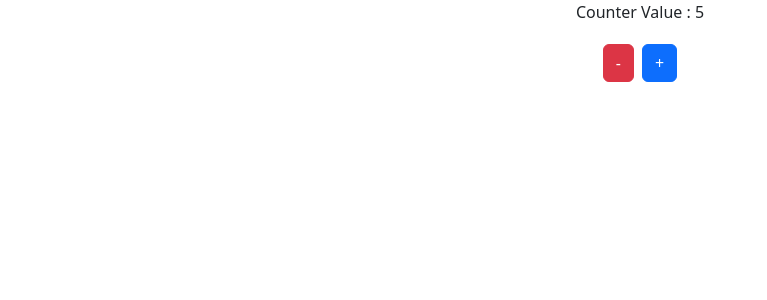
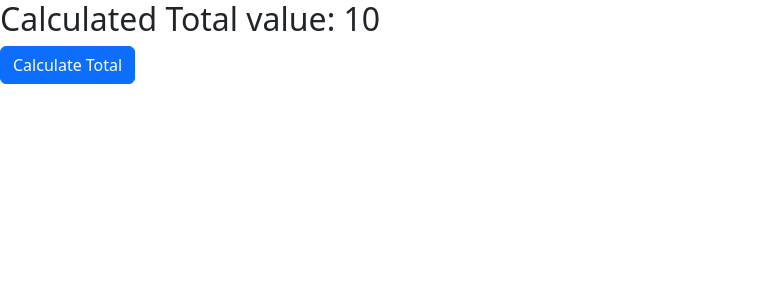
Before and after one commit to nirmal-404/Angular, an Angular app in the folder Angular/: page / in a window 1280 px wide. Shown: the top 300 px of the page, without its empty margins (0-767 px from the left). Built offline with nearby package versions, Linux system fonts and the light colour scheme.

Commit message:
linked signals

```diff
--- a/Angular/src/app/app.html
+++ b/Angular/src/app/app.html
@@ -14,6 +14,8 @@
 
 <!-- <app-attribute-directive></app-attribute-directive> -->
 
-<app-signals></app-signals>
+<!-- <app-signals></app-signals> -->
+
+<app-linked-signal></app-linked-signal>
 
 <router-outlet />
--- a/Angular/src/app/app.ts
+++ b/Angular/src/app/app.ts
@@ -8,12 +8,14 @@ import { StructuralDirectiveNgforVsFor } from './structural-directive-ngfor-vs-f
 import { StructuralDirectiveNgswitchVsSwitch } from './structural-directive-ngswitch-vs-switch/structural-directive-ngswitch-vs-switch'
 import { AttributeDirective } from './attribute-directive/attribute-directive'
 import { Signals } from './signals/signals'
+import { LinkedSignal } from './linked-signal/linked-signal'
 
 @Component({
   selector: 'app-root',
   imports: [
     RouterOutlet,
-    Signals,
+    LinkedSignal,
+    // Signals,
     // AttributeDirective,
     // StructuralDirectiveNgswitchVsSwitch,
     // StructuralDirectiveNgforVsFor,
--- /dev/null
+++ b/Angular/src/app/linked-signal/linked-signal.html
@@ -0,0 +1,4 @@
+<div>
+    <h2>Calculated Total value: {{ total()}} </h2>
+    <button class="btn btn-primary" (click)="calculate()">Calculate Total</button>
+</div>
--- /dev/null
+++ b/Angular/src/app/linked-signal/linked-signal.ts
@@ -0,0 +1,29 @@
+import { Component, computed, linkedSignal, signal } from '@angular/core'
+
+@Component({
+  selector: 'app-linked-signal',
+  imports: [],
+  templateUrl: './linked-signal.html',
+  styleUrl: './linked-signal.scss'
+})
+export class LinkedSignal {
+  quantitySignal = signal(1)
+  price = 10
+  // total = computed(() => {
+  //   return this.quantitySignal() * this.price
+  // })
+
+  // shorthand
+  // total = linkedSignal(() => {
+  //   return this.quantitySignal() * this.price
+  // })
+
+  total = linkedSignal({
+    source: this.quantitySignal,
+    computation : () => this.quantitySignal() * this.price,
+  })
+
+  calculate () {
+    this.quantitySignal.set(2)
+  }
+}
```
Also changed, not shown: Angular/src/app/linked-signal/linked-signal.scss (added), 1 other file (tests, documents, lock files or other folders).
